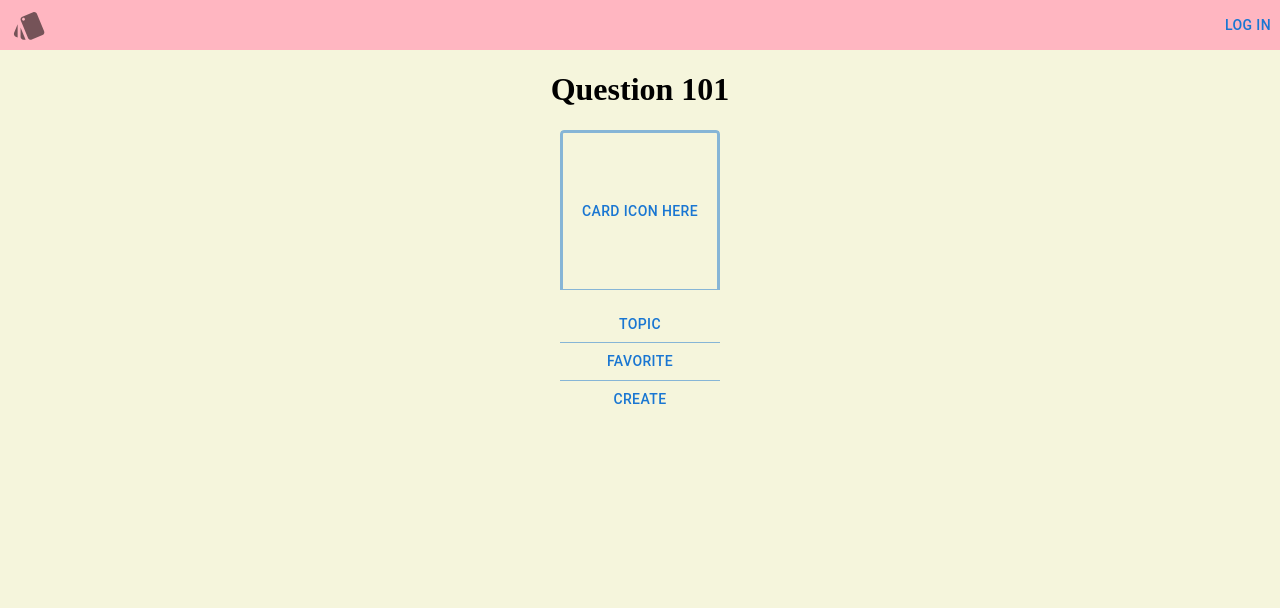
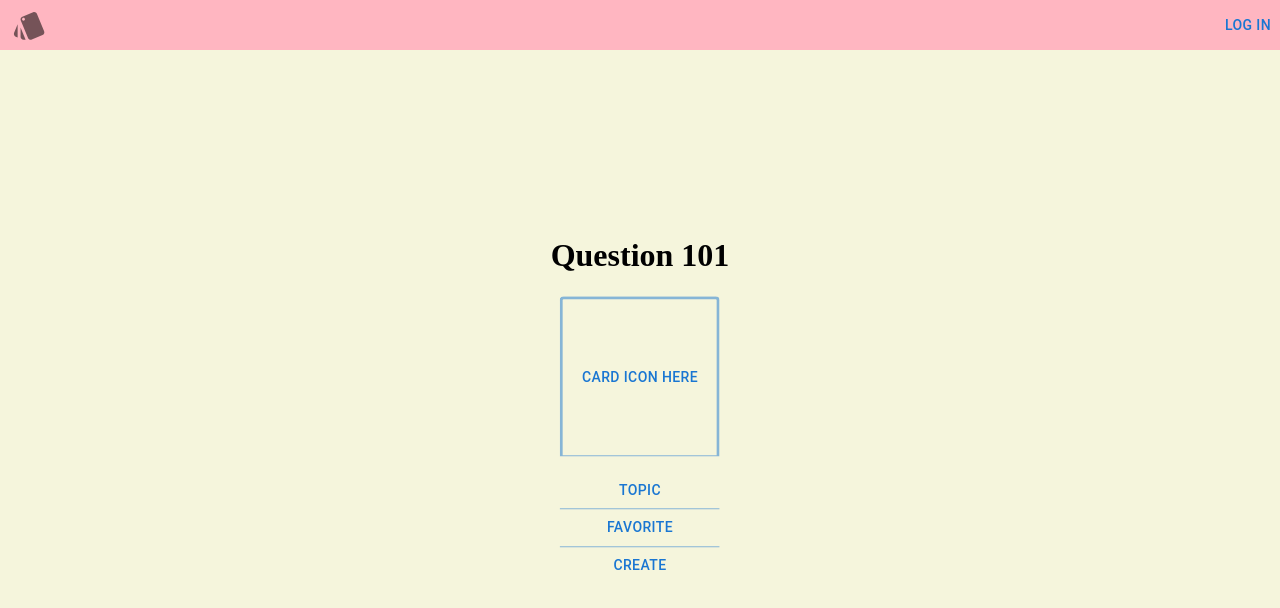
Before and after one commit to vickertan/Question101, a React (Vite) app: page / in a window 1280 px wide. Shown: the top 608 px of the page. Built offline with nearby package versions, Linux system fonts and the light colour scheme; no server answers.

Commit message:
Optimize styling using div

```diff
--- a/src/GeneralPlayground.jsx
+++ b/src/GeneralPlayground.jsx
@@ -1,7 +1,6 @@
 import { useContext, useEffect, useState } from "react";
 import QuestionCollContext from "./QuestionCollContext";
 import { getDocs } from "firebase/firestore";
-import { Box } from "@mui/material";
 import TinderCard from "react-tinder-card";
 
 export default function GeneralPlayground() {
@@ -27,17 +26,15 @@ export default function GeneralPlayground() {
   }, []);
 
   return (
-    <Box>
+    <div className="card-container">
       {questionList.map((question) => (
-        <TinderCard
-          key={question.id}
-          swipeThreshold
-          swipeRequirementType="velocity"
-        >
-          <h2>{question.question}</h2>
-          <h2>{question.category}</h2>
+        <TinderCard key={question.id} className="swipe">
+          <div className="card">
+            <h2 className="question">{question.question}</h2>
+            <p className="category">{question.category}</p>
+          </div>
         </TinderCard>
       ))}
-    </Box>
+    </div>
   );
 }
--- a/src/HomePage.jsx
+++ b/src/HomePage.jsx
@@ -1,16 +1,10 @@
-import { Box } from "@mui/material";
 import MainMenu from "./MainMenu";
-import AppBar from "./AppBar";
 
 export default function HomePage() {
   return (
-    <Box
-      sx={{
-        textAlign: "center",
-      }}
-    >
+    <div className="menu-container">
       <h1>Question 101</h1>
       <MainMenu />
-    </Box>
+    </div>
   );
 }
```
